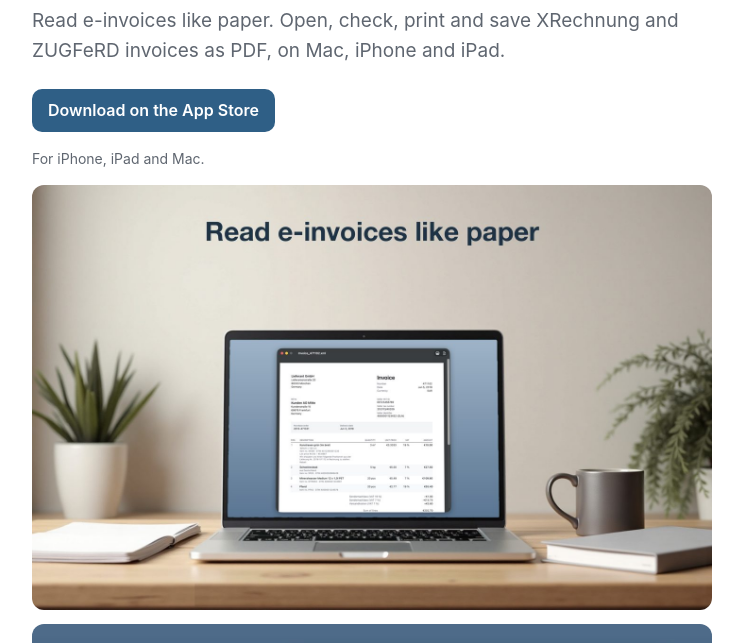
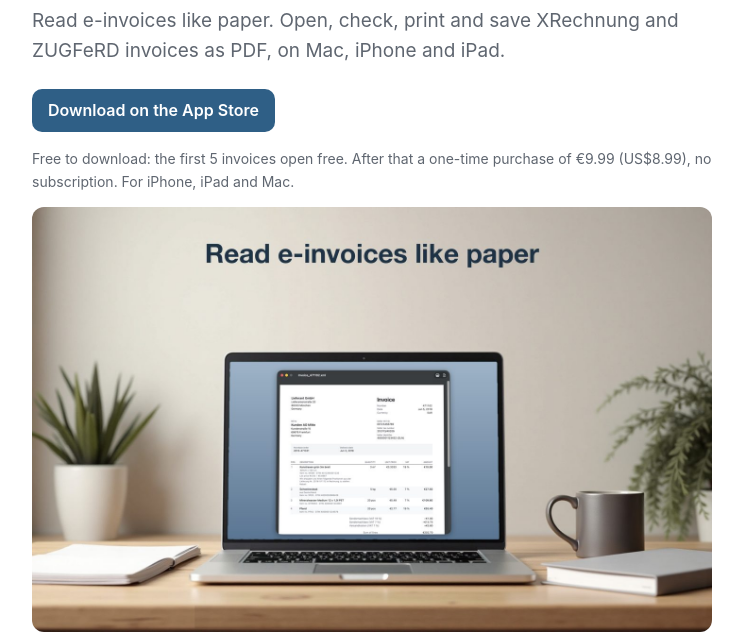
Before and after one commit to xufei547/seedtime-site, a plain HTML site: page belegblick/en/index.html in a window 1280 px wide. Shown: the part 118-761 px from the top of the page, without its empty margins (268-1011 px from the left). Drawn offline with Linux system fonts and the light colour scheme.

Commit message:
Belegblick: free download, 5 invoices free, one-time unlock

```diff
--- a/belegblick/en/index.html
+++ b/belegblick/en/index.html
@@ -19,7 +19,7 @@
 <header><img src="../icon.png" alt=""><h1>Belegblick</h1></header>
 <p class="lead">Read e-invoices like paper. Open, check, print and save XRechnung and ZUGFeRD invoices as PDF, on Mac, iPhone and iPad.</p>
 <p><a class="badge" href="https://apps.apple.com/app/id6835192660">Download on the App Store</a></p>
-<p class="muted">For iPhone, iPad and Mac.</p>
+<p class="muted">Free to download: the first 5 invoices open free. After that a one-time purchase of €9.99 (US$8.99), no subscription. For iPhone, iPad and Mac.</p>
 
 <div class="shots">
 <img src="../img/en-desk.jpg" alt="Belegblick on a Mac showing an XRechnung as a clear document">
```
Also changed, not shown: belegblick/index.html (+1 -1 lines).
